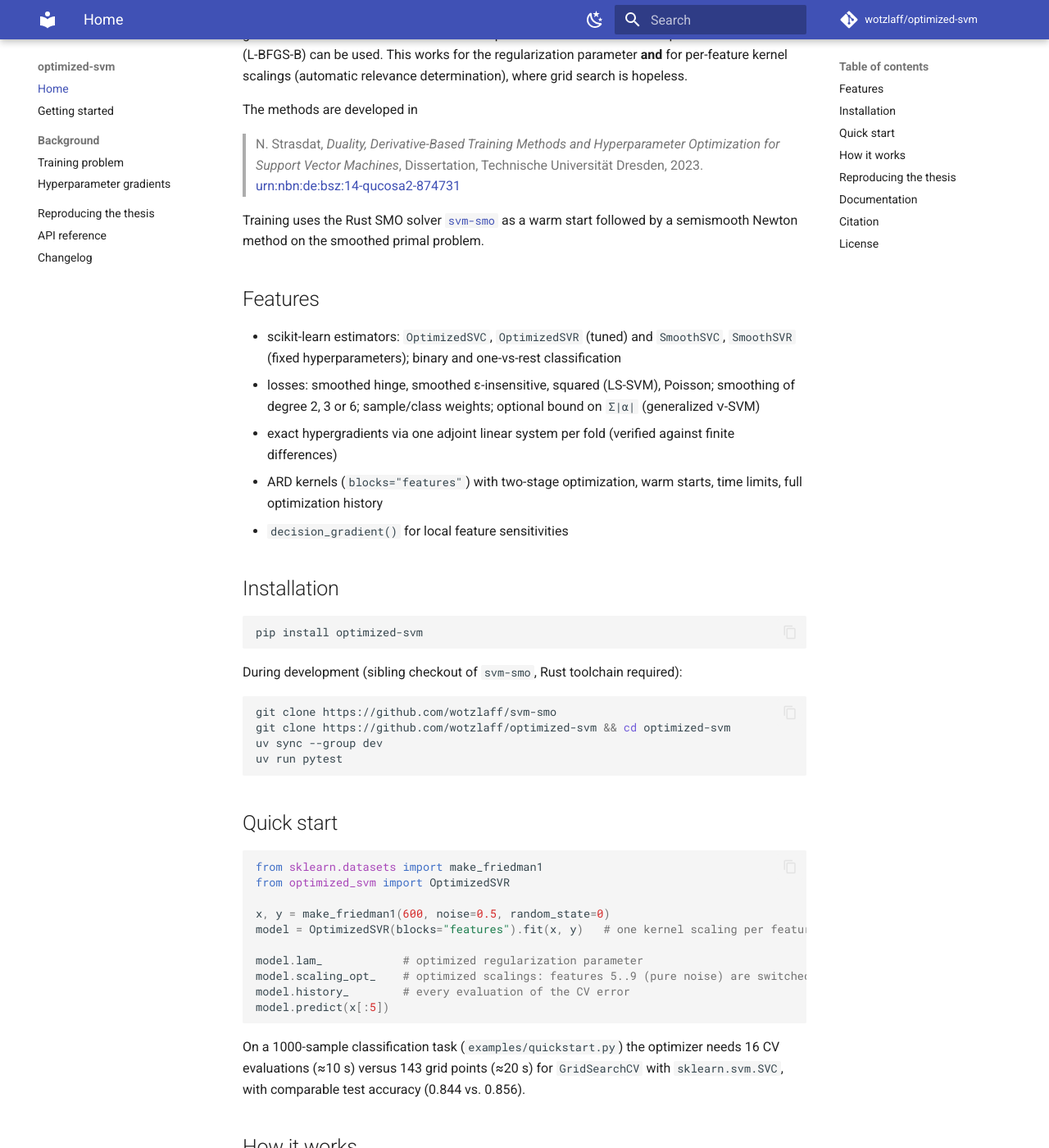
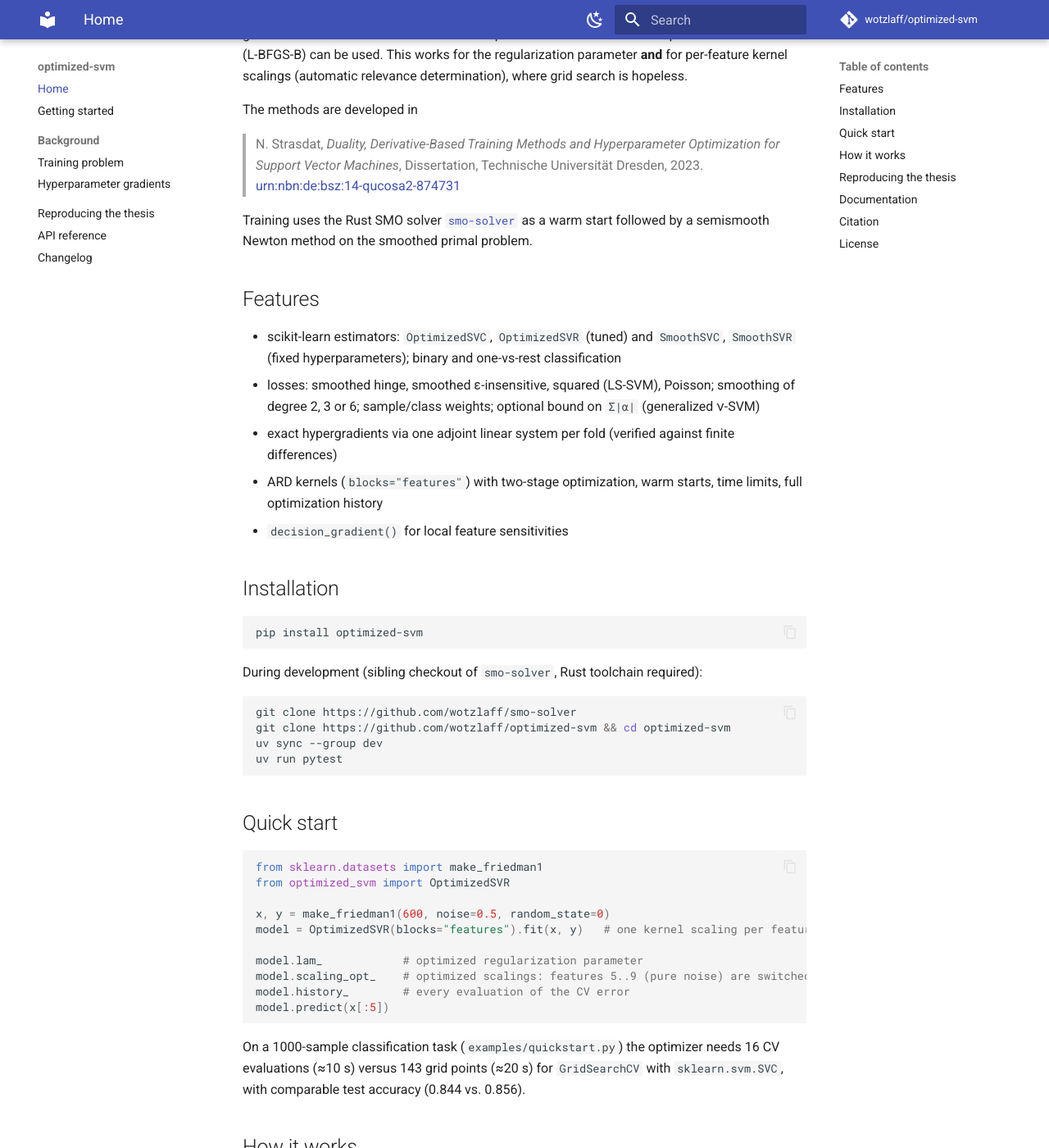
Before and after one commit to wotzlaff/optimized-svm, an MkDocs documentation site: the page built from docs/index.md, in a window 1280 px wide and 1400 px high, scrolled down 295 px. Shown: the whole window at 82% size. Built offline with MkDocs 1.6.1 and Material for MkDocs 9.7.7, drawn with Linux system fonts in a browser that asks for light colours; comment, search, counter and statistics services are not loaded.

Commit message:
Follow rename of svm-smo to smo-solver
Co-Authored-By: Claude Sonnet 5.5 <noreply@anthropic.com>

````diff
--- a/docs/index.md
+++ b/docs/index.md
@@ -15,7 +15,7 @@ The methods are developed in
 > Support Vector Machines*, Dissertation, Technische Universität Dresden, 2023.
 > [urn:nbn:de:bsz:14-qucosa2-874731](https://nbn-resolving.org/urn:nbn:de:bsz:14-qucosa2-874731)
 
-Training uses the Rust SMO solver [`svm-smo`](https://github.com/wotzlaff/svm-smo) as a warm start
+Training uses the Rust SMO solver [`smo-solver`](https://github.com/wotzlaff/smo-solver) as a warm start
 followed by a semismooth Newton method on the smoothed primal problem.
 
 ## Features
@@ -35,10 +35,10 @@ followed by a semismooth Newton method on the smoothed primal problem.
 pip install optimized-svm
 ```
 
-During development (sibling checkout of `svm-smo`, Rust toolchain required):
+During development (sibling checkout of `smo-solver`, Rust toolchain required):
 
 ```bash
-git clone https://github.com/wotzlaff/svm-smo
+git clone https://github.com/wotzlaff/smo-solver
 git clone https://github.com/wotzlaff/optimized-svm && cd optimized-svm
 uv sync --group dev
 uv run pytest
@@ -67,7 +67,7 @@ with comparable test accuracy (0.844 vs. 0.856).
 
 | step | method | thesis |
 |---|---|---|
-| training, warm start | SMO on the dual with quadratic smoothing (`svm-smo`) | Ch. 7 |
+| training, warm start | SMO on the dual with quadratic smoothing (`smo-solver`) | Ch. 7 |
 | training, refinement | semismooth Newton on `a + φ'(Ka/λ + b + sc) = 0` | Ch. 8.4 |
 | CV error gradient | implicit function theorem, adjoint system per fold | Ch. 9.2 |
 | hyperparameter search | L-BFGS-B over `(log λ, log s₁, …, log s_K)` | Ch. 9.1, 10.4 |
--- a/pyproject.toml
+++ b/pyproject.toml
@@ -11,7 +11,7 @@ license = "BSD-3-Clause"
 license-files = ["LICENSE"]
 authors = [{ name = "Nico Strasdat", email = "nstrasdat@gmail.com" }]
 requires-python = ">=3.10"
-dependencies = ["numpy>=1.23", "scipy>=1.10", "scikit-learn>=1.6", "svm-smo>=0.1"]
+dependencies = ["numpy>=1.23", "scipy>=1.10", "scikit-learn>=1.6", "smo-solver>=0.1"]
 keywords = ["svm", "hyperparameter optimization", "bilevel optimization", "kernel methods"]
 classifiers = [
     "Development Status :: 4 - Beta",
@@ -31,8 +31,8 @@ dev = ["pytest>=8", "pytest-cov>=5", "ruff>=0.6", "cvxpy>=1.5", "mypy>=1.10"]
 docs = ["mkdocs-material>=9.5", "mkdocstrings[python]>=0.26", "matplotlib>=3.8"]
 
 [tool.uv.sources]
-# use the sibling checkout during development; remove once svm-smo is on PyPI
-svm-smo = { path = "../svm-smo", editable = false }
+# use the sibling checkout during development; remove once smo-solver is on PyPI
+smo-solver = { path = "../smo-solver", editable = false }
 
 [tool.hatch.build.targets.wheel]
 packages = ["src/optimized_svm"]
--- a/src/optimized_svm/__init__.py
+++ b/src/optimized_svm/__init__.py
@@ -1,6 +1,6 @@
 """Support vector machines with hyperparameters optimized by exact gradients.
 
-The training problem is solved by SMO (``svm_smo``) followed by a semismooth Newton method;
+The training problem is solved by SMO (``smo_solver``) followed by a semismooth Newton method;
 regularization and kernel scalings are tuned by minimising a cross-validation error whose
 gradient is obtained from the implicit function theorem (Strasdat, Ch. 8 and 9).
 """
````
Also changed, not shown: CHANGELOG.md (+1 -1 lines), README.md (+4 -4 lines), docs/changelog.md (+1 -1 lines), docs/theory/training.md (+1 -1 lines), 6 other files.
